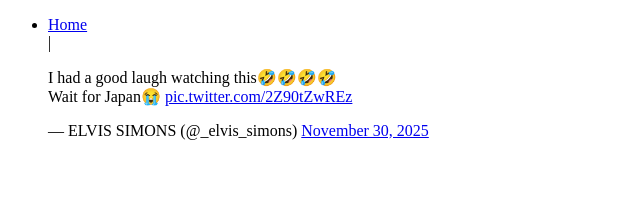
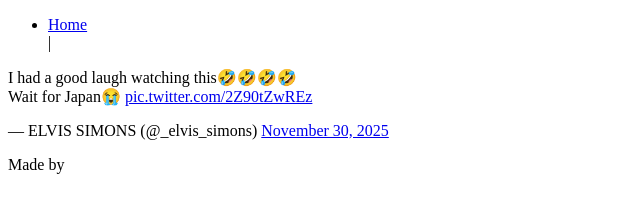
Before and after one commit to Gideon-lg/My_First_Portfolio, a plain HTML site: page html_basic/tweets.html in a window 1280 px wide. Shown: the whole page, without its empty margins (0-640 px from the left). Drawn offline with Linux system fonts and the light colour scheme.

Commit message:
second commit

```diff
--- a/html_basic/tweets.html
+++ b/html_basic/tweets.html
@@ -11,11 +11,18 @@
         <li><a href="index.html">Home</a></li> |
        </ul>
     </nav>
+</header>
+   <main>
+    <article
     <blockquote class="twitter-tweet" data-media-max-width="560"><p lang="en" dir="ltr">I had a good laugh watching this🤣🤣🤣🤣<br>Wait for Japan😭 <a href="https://t.co/2Z90tZwREz">pic.twitter.com/2Z90tZwREz</a></p>&mdash; ELVIS SIMONS (@_elvis_simons)
         <a href="https://twitter.com/_elvis_simons/status/1995185744399220843?ref_src=twsrc%5Etfw">November 30, 2025</a>
     </blockquote>
     <script async src="https://platform.twitter.com/widgets.js" charset="utf-8"></script>
 
+</main>
+   <footer>
+    <p>Made by <a href="https://x.com/weirdson18" target="_blank"></a></p>
+   </footer>
 
 </body>
 </html>
```
